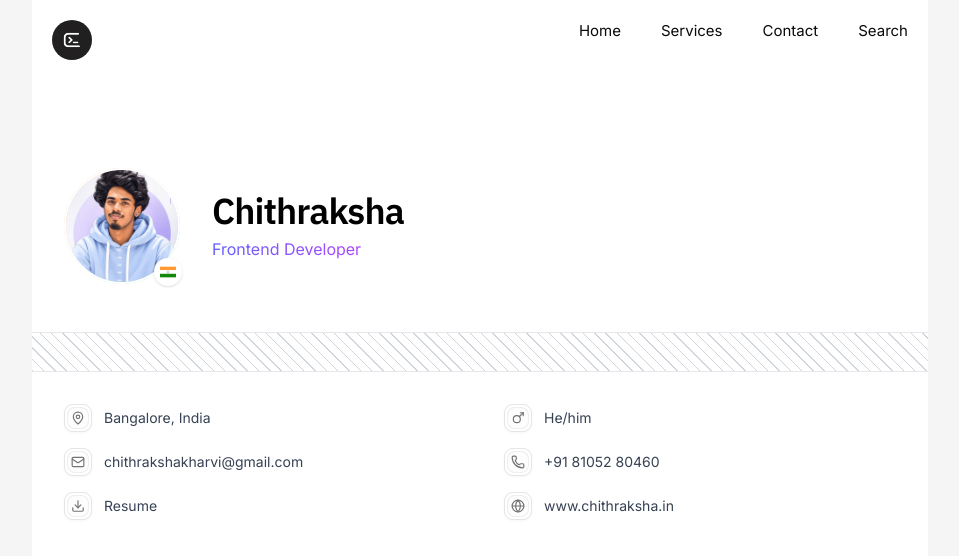
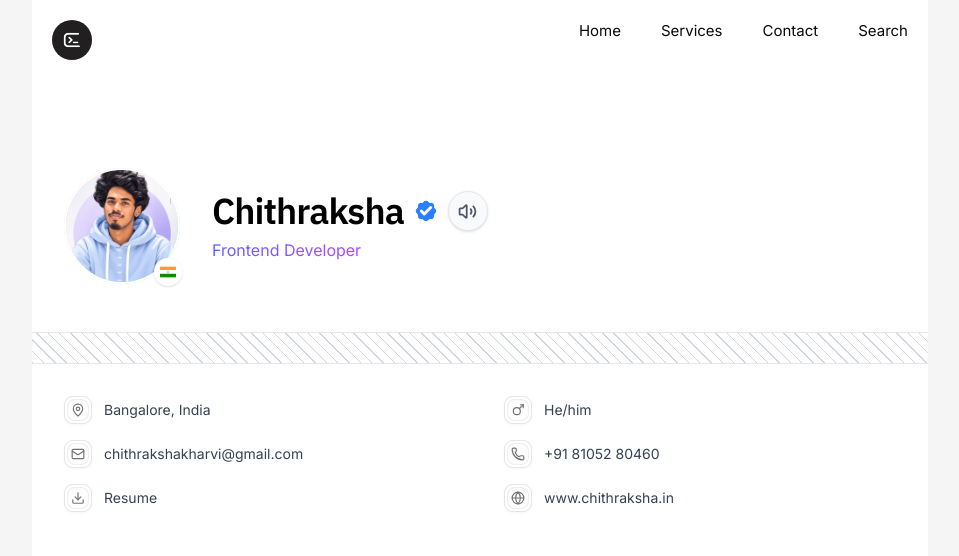
Before and after one commit to chithraksha16/new-portfolio, a Next.js app: page / in a window 1280 px wide. Shown: the top 556 px of the page, without its empty margins (160-1119 px from the left). Built offline with nearby package versions, Linux system fonts and the light colour scheme.

Commit message:
added pronunciation audio and updated

```diff
--- a/app/page.tsx
+++ b/app/page.tsx
@@ -1,47 +1,215 @@
+"use client";
+
 import Container from "@/components/Container";
 import Image from "next/image";
 import RoleFlip from "@/components/RoleFlip";
 import { IconTile } from "@/components/IconTile";
-import { Download, Globe, Mail, MapPin, Mars, Phone } from "lucide-react";
+import {
+  BadgeCheck,
+  Download,
+  Globe,
+  Mail,
+  MapPin,
+  Mars,
+  Phone,
+  Volume2,
+} from "lucide-react";
 import Link from "next/link";
 
 export default function Home() {
+  const playPronunciation = () => {
+    const audio = new Audio("/chithraksha-pronunciation.mp3");
+    audio.play();
+  };
+
   return (
     <div className="min-h-screen flex items-start justify-center">
-      <Container className="min-h-screen max-w-4xl mx-auto "> {/* px-6 md:px-8 */}
-        <section className="py-16 md:py-24" id="about">
-          {/* Identity block */}
-          <div className="flex items-center gap-6 md:gap-8 px-6 md:px-8">
+      <Container className="w-full min-h-screen max-w-4xl mx-auto">
+        <section
+          id="about"
+          className="w-full py-12 sm:py-16 md:py-24"
+        >
+          {/* ================= IDENTITY ================= */}
+          <div
+            className="
+              flex items-center
+              gap-4 sm:gap-6 md:gap-8
+              px-4 sm:px-6 md:px-8
+            "
+          >
+            {/* Profile Image */}
             <div className="relative shrink-0">
-              <div className="rounded-full bg-gradient-to-br from-orange-400/50 via-slate-300/40 to-green-500/50 p-[2px] dark:from-orange-400/40 dark:via-white/20 dark:to-green-500/40">
+              <div
+                className="
+                  rounded-full
+                  bg-gradient-to-br
+                  from-orange-400/50
+                  via-slate-300/40
+                  to-green-500/50
+                  p-[2px]
+                  dark:from-orange-400/40
+                  dark:via-white/20
+                  dark:to-green-500/40
+                "
+              >
                 <Image
                   src="/Chithraksha-photo.webp"
                   width={112}
                   height={112}
                   alt="Chithraksha's photo"
-                  className="size-24 md:size-28 rounded-full object-cover ring-2 ring-white dark:ring-slate-900"
+                  priority
+                  className="
+                    size-20
+                    xs:size-22
+                    sm:size-24
+                    md:size-28
+                    rounded-full
+                    object-cover
+                    ring-2
+                    ring-white
+                    dark:ring-slate-900
+                  "
                 />
               </div>
+
+              {/* India Badge */}
               <span
-                className="absolute -bottom-0.5 -right-0.5 flex size-7 items-center justify-center rounded-full border-2 border-white bg-white shadow-sm dark:border-slate-900"
+                className="
+                  absolute
+                  -bottom-0.5
+                  -right-0.5
+                  flex
+                  size-6
+                  sm:size-7
+                  items-center
+                  justify-center
+                  rounded-full
+                  border-2
+                  border-white
+                  bg-white
+                  shadow-sm
+                  dark:border-slate-900
+                "
                 title="Based in India"
                 aria-label="Based in India"
               >
-                <svg viewBox="0 0 36 24" className="size-4 overflow-hidden rounded-[1.5px]">
+                <svg
+                  viewBox="0 0 36 24"
+                  className="size-3.5 sm:size-4 overflow-hidden rounded-[1.5px]"
+                  aria-hidden="true"
+                >
                   <rect width="36" height="8" y="0" fill="#FF9933" />
                   <rect width="36" height="8" y="8" fill="#FFFFFF" />
                   <rect width="36" height="8" y="16" fill="#138808" />
-                  <circle cx="18" cy="12" r="2.6" fill="none" stroke="#000080" strokeWidth="0.4" />
-                  <circle cx="18" cy="12" r="0.4" fill="#000080" />
+                  <circle
+                    cx="18"
+                    cy="12"
+                    r="2.6"
+                    fill="none"
+                    stroke="#000080"
+                    strokeWidth="0.4"
+                  />
+                  <circle
+                    cx="18"
+                    cy="12"
+                    r="0.4"
+                    fill="#000080"
+                  />
                 </svg>
               </span>
             </div>
 
-            <div className="space-y-1.5">
-              <h1 className="font-heading font-semibold text-3xl md:text-4xl text-black dark:text-white tracking-tight">
+            {/* Name + Role */}
+            <div className="min-w-0 flex-1 space-y-2">
+              {/* Name + Actions */}
+              <div
+                className="
+                  flex
+                  items-center
+                  flex-wrap
+                  gap-x-2
+                  gap-y-2
+                "
+              >
+                <h1
+                  className="
+                    min-w-0
+                    font-heading
+                    font-semibold
+                    text-[clamp(1.75rem,5vw,2.25rem)]
+                    leading-none
+                    tracking-tight
+                    text-black
+                    dark:text-white
+                  "
+                >
                   Chithraksha
                 </h1>
-              <h2 className="font-sans text-base text-gray-600 dark:text-gray-400">
+
+                {/* Verified Badge */}
+                <BadgeCheck
+                  size={26}
+                  className="
+                    shrink-0
+                    text-blue-500
+                    fill-blue-500
+                    stroke-white
+                    sm:size-[28px]
+                  "
+                  strokeWidth={2.5}
+                  aria-label="Verified"
+                />
+
+                {/* Pronunciation */}
+                <button
+                  type="button"
+                  onClick={playPronunciation}
+                  aria-label="Hear pronunciation of Chithraksha"
+                  className="
+                    flex
+                    size-9
+                    sm:size-10
+                    shrink-0
+                    items-center
+                    justify-center
+                    rounded-full
+                    border
+                    border-gray-200
+                    bg-gray-50
+                    text-gray-600
+                    shadow-sm
+                    transition-all
+                    duration-200
+                    hover:scale-105
+                    hover:bg-gray-100
+                    hover:text-black
+                    active:scale-95
+                    dark:border-white/10
+                    dark:bg-white/5
+                    dark:text-gray-400
+                    dark:hover:bg-white/10
+                    dark:hover:text-white
+                  "
+                >
+                  <Volume2
+                    size={18}
+                    className="sm:size-[19px]"
+                    strokeWidth={2.2}
+                  />
+                </button>
+              </div>
+
+              {/* Role */}
+              <h2
+                className="
+                  font-sans
+                  text-sm
+                  sm:text-base
+                  leading-snug
+                  text-gray-600
+                  dark:text-gray-400
+                "
+              >
                 <RoleFlip
                   roles={[
                     "Full Stack Developer",
@@ -56,74 +224,183 @@
             </div>
           </div>
 
-          {/* Divider */}
+          {/* ================= DIVIDER ================= */}
           <div
-  className="mt-10 md:mt-12 h-10 w-full border-y border-gray-200 text-gray-300 dark:border-white/10 dark:text-white/10"
+            className="
+              mt-8
+              sm:mt-10
+              md:mt-12
+              h-8
+              w-full
+              border-y
+              border-gray-200
+              text-gray-300
+              dark:border-white/10
+              dark:text-white/10
+            "
             style={{
               backgroundImage:
                 "repeating-linear-gradient(45deg, currentColor 0, currentColor 1px, transparent 1px, transparent 8px)",
             }}
           />
 
-          {/* Contact details */}
-          <div className="mt-8 grid grid-cols-1 sm:grid-cols-2 gap-x-12 gap-y-4 font-sans text-sm px-6 md:px-8">
+          {/* ================= CONTACT ================= */}
+          <div
+            className="
+              mt-7
+              sm:mt-8
+              grid
+              grid-cols-1
+              sm:grid-cols-2
+              gap-x-8
+              md:gap-x-12
+              gap-y-4
+              px-4
+              sm:px-6
+              md:px-8
+              font-sans
+              text-sm
+            "
+          >
+            {/* Location */}
             <Link
               href="#"
-              className="group flex items-center gap-3 text-gray-700 dark:text-gray-300 hover:text-black dark:hover:text-white transition-colors w-fit"
+              className="
+                group
+                flex
+                min-w-0
+                items-center
+                gap-3
+                text-gray-700
+                dark:text-gray-300
+                hover:text-black
+                dark:hover:text-white
+                transition-colors
+              "
             >
               <IconTile>
                 <MapPin className="size-3.5" />
               </IconTile>
-              <span>Bangalore, India</span>
+
+              <span className="truncate">
+                Bangalore, India
+              </span>
             </Link>
 
-            <div className="flex items-center gap-3 text-gray-700 dark:text-gray-300 w-fit">
+            {/* Pronouns */}
+            <div
+              className="
+                flex
+                min-w-0
+                items-center
+                gap-3
+                text-gray-700
+                dark:text-gray-300
+              "
+            >
               <IconTile>
                 <Mars className="size-3.5" />
               </IconTile>
+
               <span>He/him</span>
             </div>
 
+            {/* Email */}
             <Link
               href="mailto:chithrakshakharvi@gmail.com"
-              className="group flex items-center gap-3 text-gray-700 dark:text-gray-300 hover:text-black dark:hover:text-white transition-colors w-fit"
+              className="
+                group
+                flex
+                min-w-0
+                items-center
+                gap-3
+                text-gray-700
+                dark:text-gray-300
+                hover:text-black
+                dark:hover:text-white
+                transition-colors
+              "
             >
               <IconTile>
                 <Mail className="size-3.5" />
               </IconTile>
-              <span className="truncate">chithrakshakharvi@gmail.com</span>
+
+              <span className="min-w-0 truncate">
+                chithrakshakharvi@gmail.com
+              </span>
             </Link>
 
+            {/* Phone */}
             <Link
               href="tel:+918105280460"
-              className="group flex items-center gap-3 text-gray-700 dark:text-gray-300 hover:text-black dark:hover:text-white transition-colors w-fit"
+              className="
+                group
+                flex
+                min-w-0
+                items-center
+                gap-3
+                text-gray-700
+                dark:text-gray-300
+                hover:text-black
+                dark:hover:text-white
+                transition-colors
+              "
             >
               <IconTile>
                 <Phone className="size-3.5" />
               </IconTile>
+
               <span>+91 81052 80460</span>
             </Link>
 
+            {/* Resume */}
             <Link
               href="/resume.pdf"
-              className="group flex items-center gap-3 text-gray-700 dark:text-gray-300 hover:text-black dark:hover:text-white transition-colors w-fit"
+              className="
+                group
+                flex
+                min-w-0
+                items-center
+                gap-3
+                text-gray-700
+                dark:text-gray-300
+                hover:text-black
+                dark:hover:text-white
+                transition-colors
+              "
             >
               <IconTile>
                 <Download className="size-3.5" />
               </IconTile>
+
               <span>Resume</span>
             </Link>
 
+            {/* Website */}
             <Link
               href="https://www.chithraksha.in"
               target="_blank"
               rel="noopener noreferrer"
-              className="group flex items-center gap-3 text-gray-700 dark:text-gray-300 hover:text-black dark:hover:text-white transition-colors w-fit"
+              className="
+                group
+                flex
+                min-w-0
+                items-center
+                gap-3
+                text-gray-700
+                dark:text-gray-300
+                hover:text-black
+                dark:hover:text-white
+                transition-colors
+              "
             >
               <IconTile>
                 <Globe className="size-3.5" />
               </IconTile>
-              <span>www.chithraksha.in</span>
+
+              <span className="min-w-0 truncate">
+                www.chithraksha.in
+              </span>
             </Link>
           </div>
         </section>
```
Also changed, not shown: 1 other file (tests, documents, lock files or other folders). Lines whose indentation alone changed are shown as unchanged.
